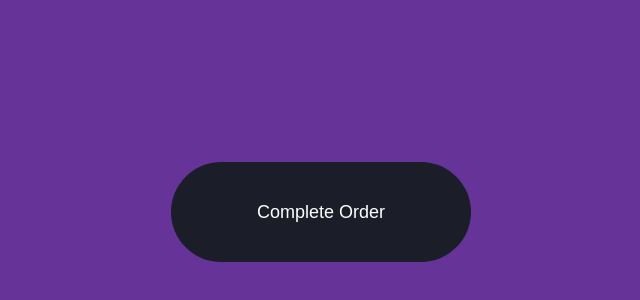
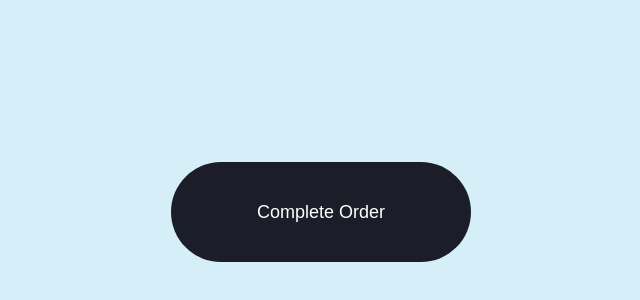
Before and after one commit to Ahmad-HosseiniMighani/Complete-order-1, a plain HTML site: page index.html in a window 1280 px wide. Shown: the part 196-496 px from the top of the page, without its empty margins (319-959 px from the left). Drawn offline with nearby package versions, Linux system fonts and the light colour scheme.

Commit message:
background
body background color changed

```diff
--- a/style.css
+++ b/style.css
@@ -1,5 +1,5 @@
 body {
-  background-color: rebeccapurple;
+  background-color: #d6eef8;
   overflow: hidden;
 }
 div {
@@ -42,7 +42,6 @@ button {
 button:hover,
 button:active {
   cursor: pointer;
-  border: 2px #ccc solid;
 }
 button:active {
   transform: scale(0.9);
```
